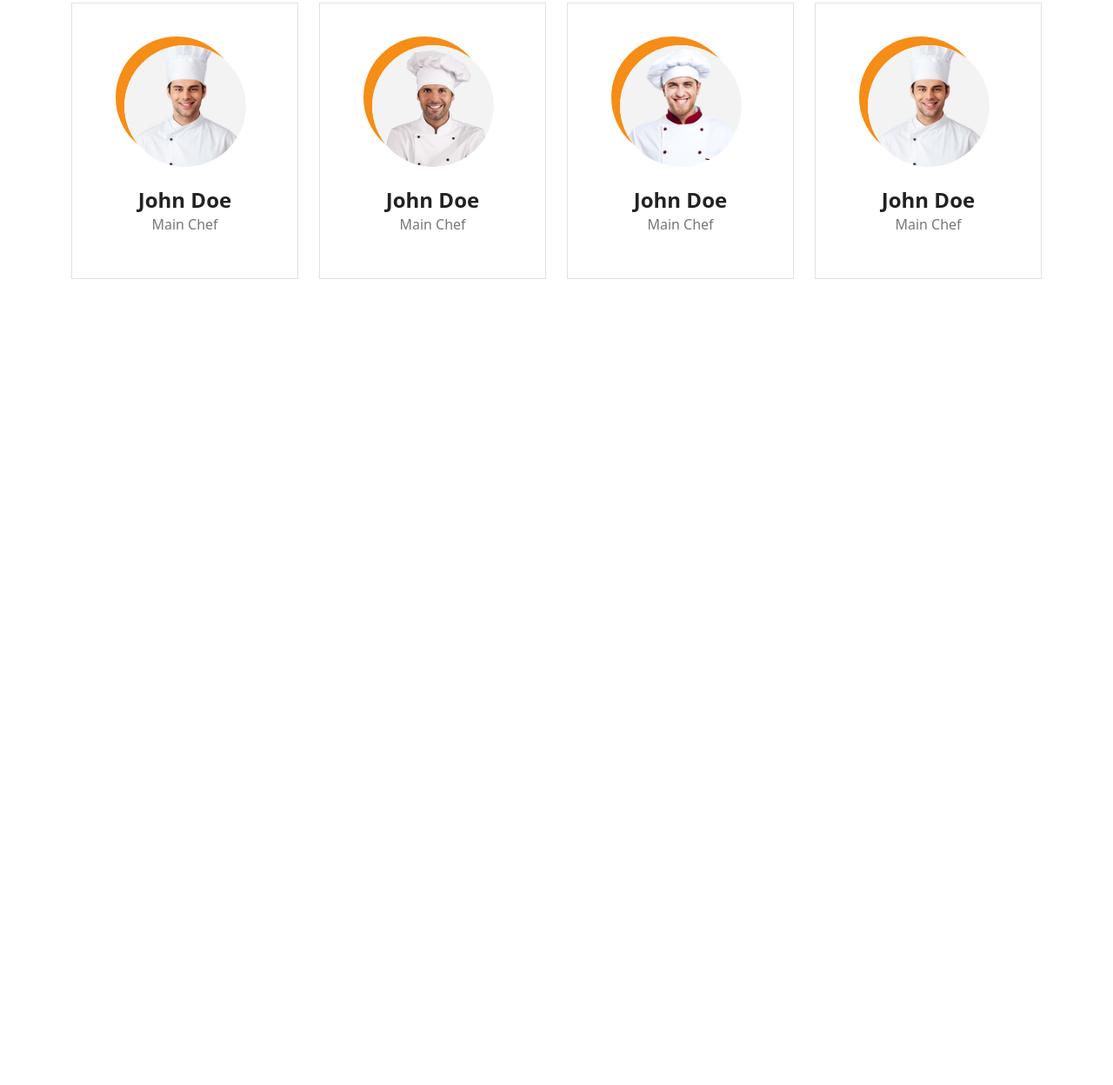
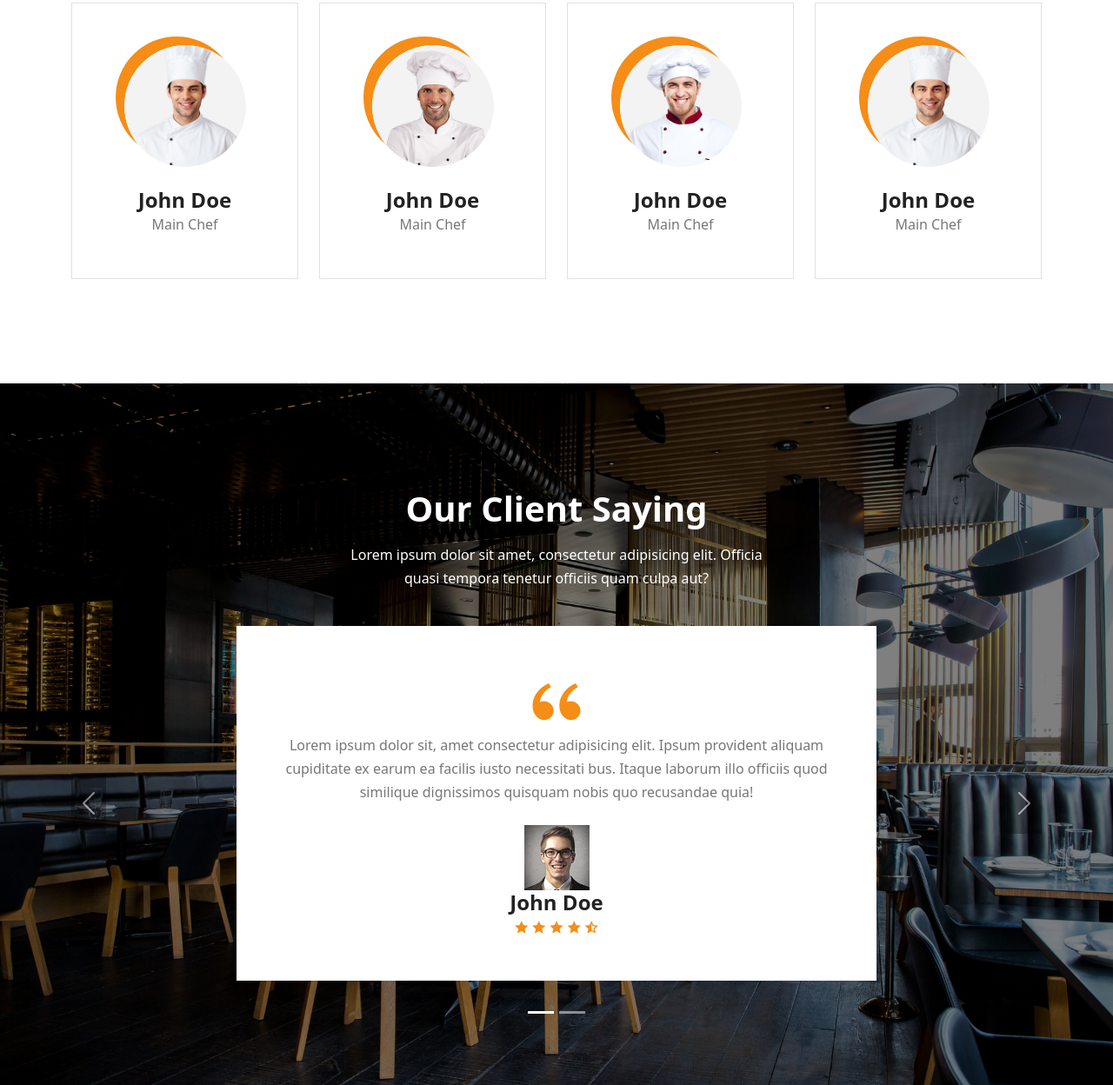
Before and after one commit to abel12-tech/Restraunt_website_design, a plain HTML site: page index.html in a window 1280 px wide. Shown: the part 3891-5139 px from the top of the page at 87% size. Before the commit the page ends 4332 px from the top, so only its background shows below. Drawn offline with nearby package versions, Linux system fonts and the light colour scheme.

Commit message:
review section is added

```diff
--- a/assets/css/style.css
+++ b/assets/css/style.css
@@ -141,3 +141,24 @@ section{
    box-shadow: -10px -10px 0 #F58d17;
    border-radius: 100px;
  }
+ /* Client */
+ #reviews{
+   background: linear-gradient(rgba(0, 0, 0, 0.5) ,rgba(0, 0, 0, 0.5)) ,url(../images/cover3.jpg);
+ }
+ .review img{
+   width: 75px;
+   height: 75px;
+   object-fit: cover;
+ }
+ .review .qoute-icon{
+   font-size: 74px;
+   color: #F58d17;
+   line-height: 1;
+ }
+ .review .stars{
+   color: #F58d17;
+ }
+
+ #reviews .carousel-indicators{
+   margin-bottom: -3rem;
+ }
--- a/index.html
+++ b/index.html
@@ -623,6 +623,91 @@
         </div>
       </div>
     </section>
+    <!-- Client section -->
+       <section id="reviews" class="bg-cover">
+        <div class="container">
+        <div class="row">
+            <div class="col-12 intro-text">
+              <h1 class="text-white">Our Client Saying</h1>
+              <p class="text-white">Lorem ipsum dolor sit amet, consectetur adipisicing elit. Officia quasi tempora tenetur officiis quam culpa aut?</p>
+          </div>
+        </div>
+        <div id="reviewSlider" class="carousel slide">
+          <div class="carousel-indicators">
+            <button type="button" data-bs-target="#reviewSlider" data-bs-slide-to="0" class="active" aria-current="true" aria-label="Slide 1"></button>
+            <button type="button" data-bs-target="#reviewSlider" data-bs-slide-to="1" aria-label="Slide 2"></button>
+          </div>
+          <div class="carousel-inner">
+            <div class="carousel-item active">
+              <div class="row justify-content-center">
+                <div class="col-lg-8">
+                  <div class="review bg-white p-5 text-center">
+                    <div class="qoute-icon">
+                      <i class="ri-double-quotes-l"></i>
+                    </div>
+                    <p>Lorem ipsum dolor sit, amet consectetur adipisicing elit.
+                      Ipsum provident aliquam cupiditate ex earum ea facilis iusto
+                      necessitati bus. Itaque laborum illo officiis
+                      quod similique dignissimos quisquam nobis quo recusandae quia!
+                    </p>
+                    <div class="person text-center mt-4">
+                      <img src="./assets/images/avatar_01.jpg" alt="">
+                      <h4 class="mb-0">John Doe</h4>
+                      <div>
+                        <span class="stars">
+                            <i class="ri-star-fill"></i>
+                            <i class="ri-star-fill"></i>
+                            <i class="ri-star-fill"></i>
+                            <i class="ri-star-fill"></i>
+                            <i class="ri-star-half-fill"></i>
+                        </span>
+                    </div>
+                    </div>
+                  </div>
+                </div>
+              </div>
+            </div>
+            <div class="carousel-item">
+              <div class="row justify-content-center">
+                <div class="col-lg-8">
+                  <div class="review bg-white p-5 text-center">
+                    <div class="qoute-icon">
+                      <i class="ri-double-quotes-l"></i>
+                    </div>
+                    <p>Lorem ipsum dolor sit, amet consectetur adipisicing elit.
+                      Ipsum provident aliquam cupiditate ex earum ea facilis iusto
+                      necessitati bus. Itaque laborum illo officiis
+                      quod similique dignissimos quisquam nobis quo recusandae quia!
+                    </p>
+                    <div class="person text-center mt-4">
+                      <img src="./assets/images/avatar_01.jpg" alt="">
+                      <h4 class="mb-0">John Doe</h4>
+                      <div>
+                        <span class="stars">
+                            <i class="ri-star-fill"></i>
+                            <i class="ri-star-fill"></i>
+                            <i class="ri-star-fill"></i>
+                            <i class="ri-star-fill"></i>
+                            <i class="ri-star-half-fill"></i>
+                        </span>
+                    </div>
+                    </div>
+                  </div>
+                </div>
+              </div>
+            </div>
+          </div>
+          <button class="carousel-control-prev" type="button" data-bs-target="#reviewSlider" data-bs-slide="prev">
+            <span class="carousel-control-prev-icon" aria-hidden="true"></span>
+            <span class="visually-hidden">Previous</span>
+          </button>
+          <button class="carousel-control-next" type="button" data-bs-target="#reviewSlider" data-bs-slide="next">
+            <span class="carousel-control-next-icon" aria-hidden="true"></span>
+            <span class="visually-hidden">Next</span>
+          </button>
+        </div>
+        </div>
+       </section>
     <script
       src="https://cdn.jsdelivr.net/npm/bootstrap@5.3.0-alpha3/dist/js/bootstrap.bundle.min.js"
       integrity="sha384-ENjdO4Dr2bkBIFxQpeoTz1HIcje39Wm4jDKdf19U8gI4ddQ3GYNS7NTKfAdVQSZe"
```
